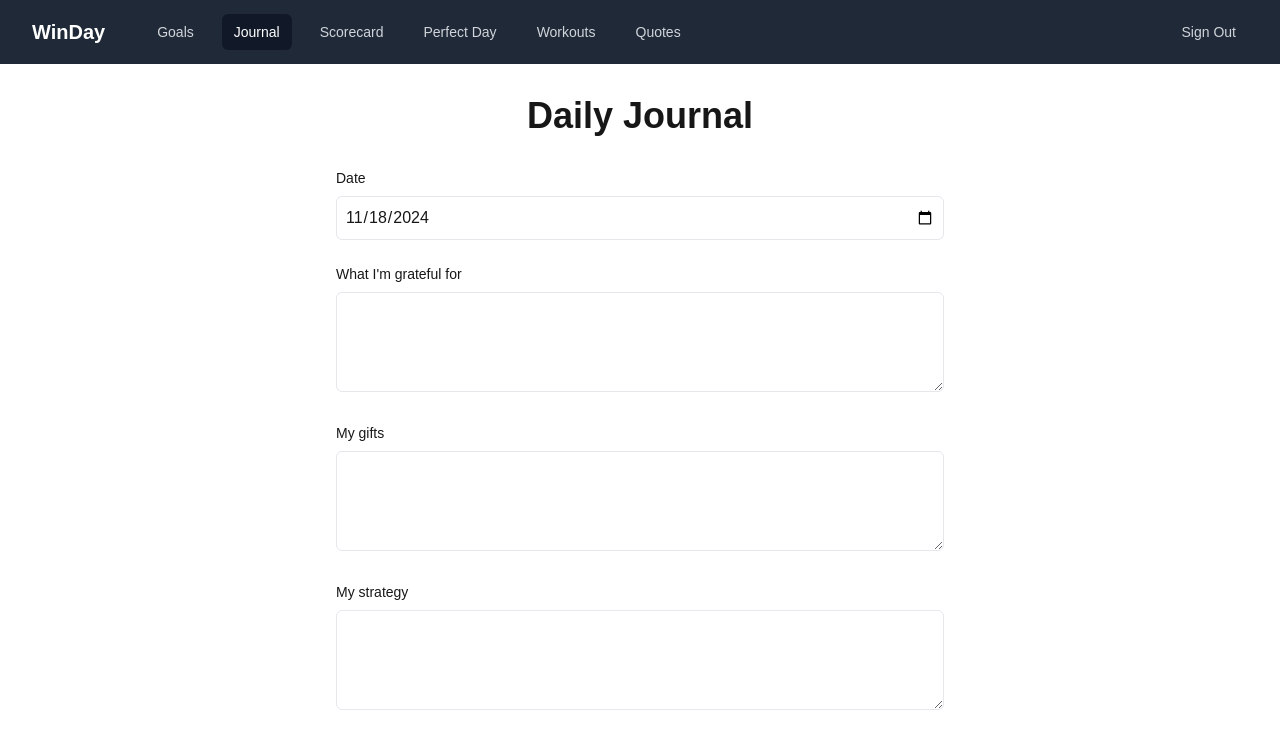
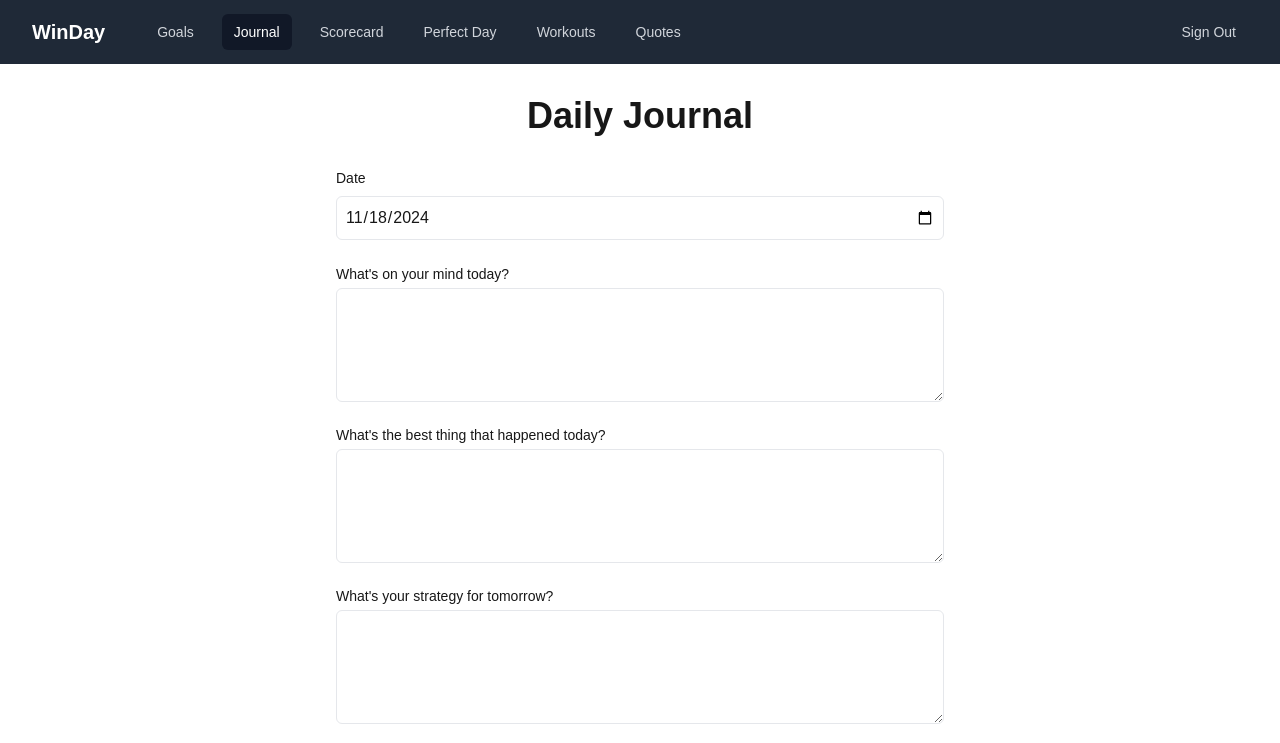
Before and after one commit to RobertVMill/WinDay, a Next.js app: page /journal in a window 1280 px wide. Shown: the top 743 px of the page. Built offline with nearby package versions, Linux system fonts and the light colour scheme; no server answers; what @supabase/auth-helpers-nextjs would draw is missing.

Commit message:
Fix remaining ESLint errors: escape quotes, remove unused imports, update UI

```diff
--- a/app/goals/page.tsx
+++ b/app/goals/page.tsx
@@ -133,9 +133,13 @@ export default function GoalsPage() {
           setMilestones(milestonesData || []);
         }
       }
-    } catch (err: any) {
-      console.error('Error fetching data:', err);
-      setError(err?.message || 'Failed to load vision data. Please try again later.');
+    } catch (error: unknown) {
+      if (error instanceof Error) {
+        console.error('Error fetching data:', error.message);
+      } else {
+        console.error('An unknown error occurred while fetching data');
+      }
+      setError('Failed to load data');
     } finally {
       setLoading(false);
     }
--- a/app/journal/page.tsx
+++ b/app/journal/page.tsx
@@ -1,11 +1,13 @@
 'use client';
 
-import { useState, useEffect } from 'react';
+import { useState } from 'react';
 import { supabase } from '../../lib/supabase';
 import { useRouter } from 'next/navigation';
 
 export default function JournalPage() {
   const router = useRouter();
+  const [uploading, setUploading] = useState(false);
+  const [imageFile, setImageFile] = useState<File | null>(null);
   const [formData, setFormData] = useState({
     gratitude: '',
     gifts: '',
@@ -17,10 +19,8 @@ export default function JournalPage() {
     workout_category: '',
     deep_flow_activity: ''
   });
-  const [imageFile, setImageFile] = useState<File | null>(null);
-  const [uploading, setUploading] = useState(false);
 
-  const handleImageChange = (e: React.ChangeEvent<HTMLInputElement>) => {
+  const handleFileChange = (e: React.ChangeEvent<HTMLInputElement>) => {
     if (e.target.files && e.target.files.length > 0) {
       setImageFile(e.target.files[0]);
     }
@@ -126,46 +126,42 @@ export default function JournalPage() {
           />
         </div>
 
-        <div className="space-y-2">
-          <label htmlFor="gratitude" className="block text-sm font-medium">
-            What I'm grateful for
-          </label>
+        <div className="space-y-4">
+          <div>
+            <label htmlFor="gratitude" className="block text-sm font-medium">What&apos;s on your mind today?</label>
             <textarea
               id="gratitude"
               name="gratitude"
               value={formData.gratitude}
               onChange={handleChange}
-            className="w-full p-2 border rounded-md bg-white/5 min-h-[100px]"
-            required
+              className="mt-1 w-full p-2 border rounded-md bg-white/5"
+              rows={4}
             />
           </div>
 
-        <div className="space-y-2">
-          <label htmlFor="gifts" className="block text-sm font-medium">
-            My gifts
-          </label>
+          <div>
+            <label htmlFor="gifts" className="block text-sm font-medium">What&apos;s the best thing that happened today?</label>
             <textarea
               id="gifts"
               name="gifts"
               value={formData.gifts}
               onChange={handleChange}
-            className="w-full p-2 border rounded-md bg-white/5 min-h-[100px]"
-            required
+              className="mt-1 w-full p-2 border rounded-md bg-white/5"
+              rows={4}
             />
           </div>
 
-        <div className="space-y-2">
-          <label htmlFor="strategy" className="block text-sm font-medium">
-            My strategy
-          </label>
+          <div>
+            <label htmlFor="strategy" className="block text-sm font-medium">What&apos;s your strategy for tomorrow?</label>
             <textarea
               id="strategy"
               name="strategy"
               value={formData.strategy}
               onChange={handleChange}
-            className="w-full p-2 border rounded-md bg-white/5 min-h-[100px]"
-            required
+              className="mt-1 w-full p-2 border rounded-md bg-white/5"
+              rows={4}
             />
+          </div>
         </div>
 
         <div className="space-y-2">
@@ -239,7 +235,7 @@ export default function JournalPage() {
             type="file"
             id="image-upload"
             accept="image/*"
-            onChange={handleImageChange}
+            onChange={handleFileChange}
             className="w-full p-2 border rounded-md bg-white/5"
           />
           {imageFile && (
--- a/app/page.tsx
+++ b/app/page.tsx
@@ -4,17 +4,19 @@ import Link from 'next/link';
 
 export default function Home() {
   return (
-    <main className="flex min-h-screen flex-col items-center justify-between p-24">
-      <div className="z-10 max-w-5xl w-full items-center justify-between font-mono text-sm lg:flex">
-        <h1 className="text-4xl font-bold mb-8">Welcome to WinDay</h1>
-        <p className="text-lg text-gray-600 mb-8">Track your journey to greatness.</p>
-        <Link
-          href="/auth/signin"
-          className="bg-blue-500 hover:bg-blue-600 text-white font-bold py-2 px-4 rounded"
-        >
-          Enter App
-        </Link>
+    <div className="min-h-screen bg-gradient-to-b from-gray-900 to-gray-800 text-white">
+      <div className="max-w-7xl mx-auto px-4 sm:px-6 lg:px-8">
+        <div className="py-20 text-center">
+          <h1 className="text-5xl font-bold mb-4">WinDay</h1>
+          <p className="text-xl text-gray-300 mb-8">Track your journey to greatness</p>
+          <Link
+            href="/goals"
+            className="inline-block bg-indigo-600 hover:bg-indigo-700 text-white font-bold py-3 px-8 rounded-lg transition-colors"
+          >
+            Enter App
+          </Link>
+        </div>
       </div>
-    </main>
+    </div>
   );
 }
--- a/app/workouts/page.tsx
+++ b/app/workouts/page.tsx
@@ -23,9 +23,6 @@ export default function WorkoutsPage() {
   ]);
 
   useEffect(() => {
-    fetchLatestWorkouts();
-  }, [fetchLatestWorkouts]);
-
     const fetchLatestWorkouts = async () => {
       try {
         const summaries = await Promise.all(
@@ -54,6 +51,9 @@ export default function WorkoutsPage() {
         console.error('Error fetching workout summaries:', error);
       }
     };
+
+    fetchLatestWorkouts();
+  }, [workoutSummaries]);
 
   const formatDate = (dateString: string) => {
     return new Date(dateString).toLocaleDateString('en-US', {
```
Lines whose indentation alone changed are shown as unchanged.
